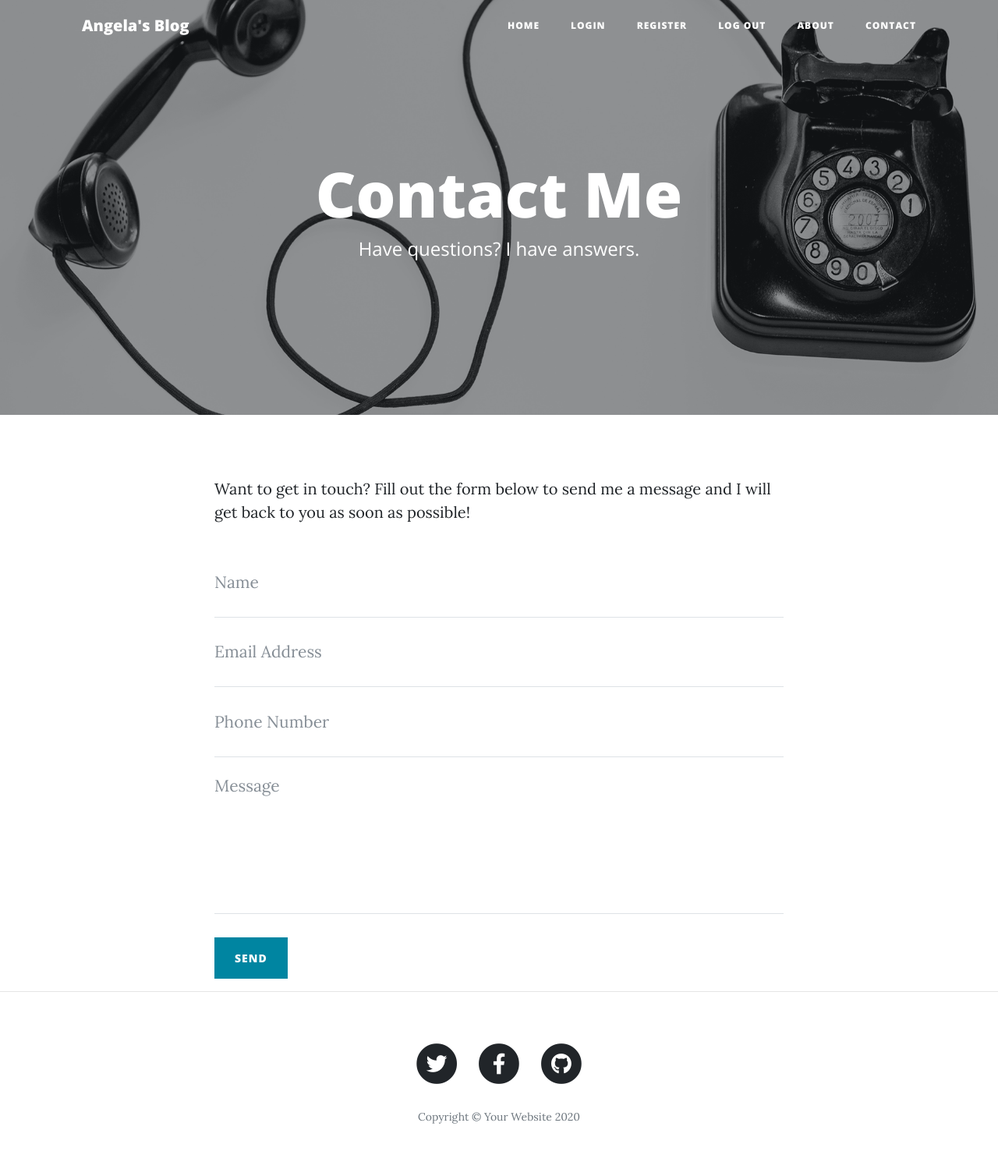
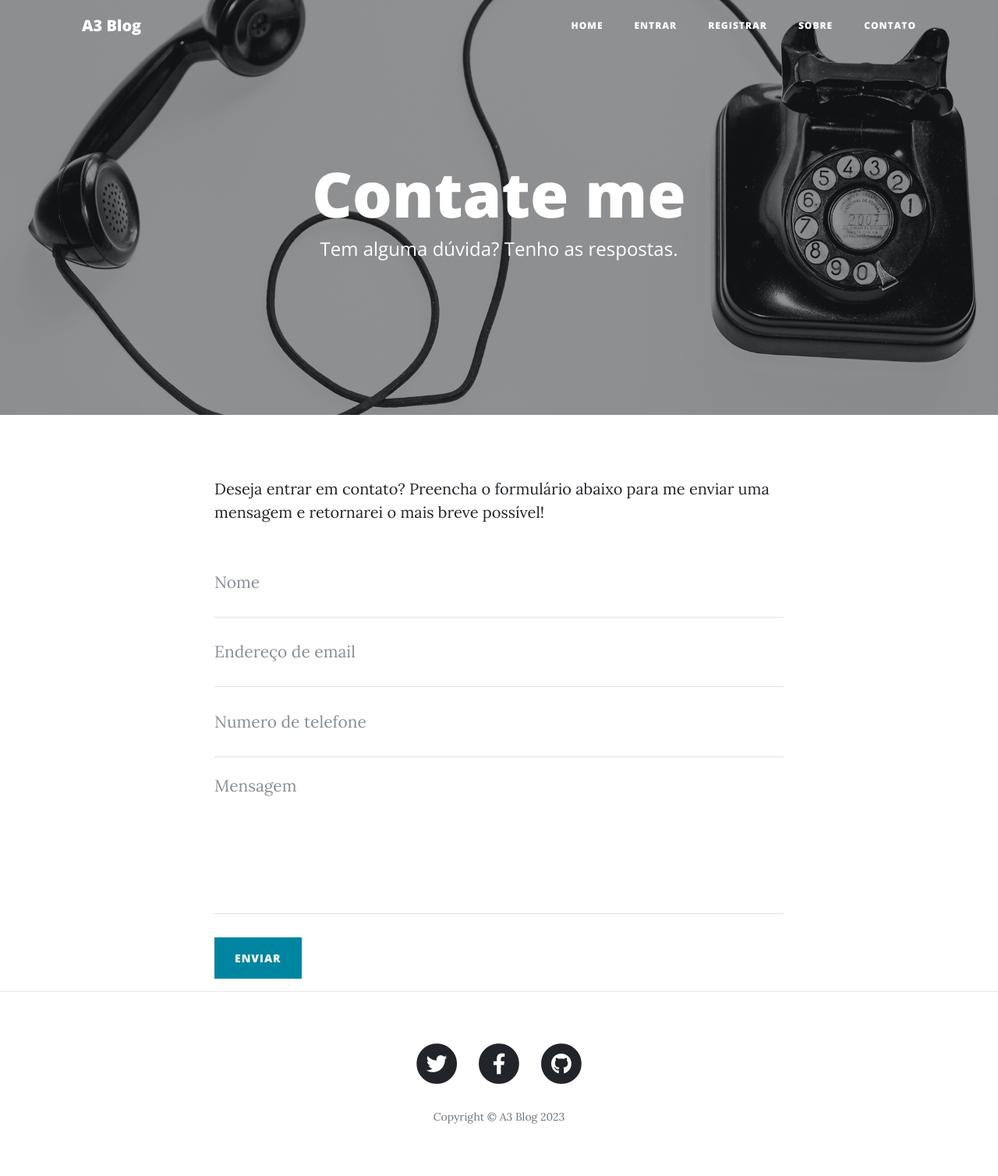
Before and after one commit to PiresRenan/Blog_A3, a Flask app: page /contact in a window 1280 px wide. Shown: the whole page at 78% size. Run offline with Flask 2, Linux system fonts and the light colour scheme; some libraries are stand-ins or nearby versions.

Commit message:
[01/06/2023]Versao de desenvolvimento 1 do projeto.

```diff
--- a/main.py
+++ b/main.py
@@ -1,77 +1,169 @@
-from flask import Flask, render_template, redirect, url_for, flash
+from flask import Flask, render_template, redirect, url_for, flash, abort
 from flask_bootstrap import Bootstrap
 from flask_ckeditor import CKEditor
 from datetime import date
+from functools import wraps
 from werkzeug.security import generate_password_hash, check_password_hash
 from flask_sqlalchemy import SQLAlchemy
 from sqlalchemy.orm import relationship
 from flask_login import UserMixin, login_user, LoginManager, login_required, current_user, logout_user
-from forms import CreatePostForm
+from forms import LoginForm, RegisterForm, CreatePostForm, CommentForm
 from flask_gravatar import Gravatar
 
 app = Flask(__name__)
 app.config['SECRET_KEY'] = '8BYkEfBA6O6donzWlSihBXox7C0sKR6b'
 ckeditor = CKEditor(app)
 Bootstrap(app)
+gravatar = Gravatar(app, size=100, rating='g', default='retro', force_default=False, force_lower=False, use_ssl=False, base_url=None)
 
-##CONNECT TO DB
 app.config['SQLALCHEMY_DATABASE_URI'] = 'sqlite:///blog.db'
 app.config['SQLALCHEMY_TRACK_MODIFICATIONS'] = False
 db = SQLAlchemy(app)
+login_manager = LoginManager()
+login_manager.init_app(app)
 
 
-##CONFIGURE TABLES
+@login_manager.user_loader
+def load_user(user_id):
+    return User.query.get(int(user_id))
+
+
+class User(UserMixin, db.Model):
+    __tablename__ = "users"
+    id = db.Column(db.Integer, primary_key=True)
+    email = db.Column(db.String(100), unique=True)
+    password = db.Column(db.String(100))
+    name = db.Column(db.String(100))
+    posts = relationship("BlogPost", back_populates="author")
+    comments = relationship("Comment", back_populates="comment_author")
+
 
 class BlogPost(db.Model):
     __tablename__ = "blog_posts"
     id = db.Column(db.Integer, primary_key=True)
-    author = db.Column(db.String(250), nullable=False)
+    author_id = db.Column(db.Integer, db.ForeignKey("users.id"))
+    author = relationship("User", back_populates="posts")
     title = db.Column(db.String(250), unique=True, nullable=False)
     subtitle = db.Column(db.String(250), nullable=False)
     date = db.Column(db.String(250), nullable=False)
     body = db.Column(db.Text, nullable=False)
     img_url = db.Column(db.String(250), nullable=False)
-db.create_all()
+    comments = relationship("Comment", back_populates="parent_post")
+
+
+class Comment(db.Model):
+    __tablename__ = "comments"
+    id = db.Column(db.Integer, primary_key=True)
+    post_id = db.Column(db.Integer, db.ForeignKey("blog_posts.id"))
+    author_id = db.Column(db.Integer, db.ForeignKey("users.id"))
+    parent_post = relationship("BlogPost", back_populates="comments")
+    comment_author = relationship("User", back_populates="comments")
+    text = db.Column(db.Text, nullable=False)
+
+
+def admin_only(f):
+    @wraps(f)
+    def decorated_function(*args, **kwargs):
+        if current_user.id != 1:
+            return abort(403)
+        return f(*args, **kwargs)
+    return decorated_function
 
 
 @app.route('/')
 def get_all_posts():
     posts = BlogPost.query.all()
-    return render_template("index.html", all_posts=posts)
+    return render_template("index.html", all_posts=posts, current_user=current_user)
 
 
-@app.route('/register')
+@app.route('/register', methods=["GET", "POST"])
 def register():
-    return render_template("register.html")
+    form = RegisterForm()
+    if form.validate_on_submit():
+
+        if User.query.filter_by(email=form.email.data).first():
+            print(User.query.filter_by(email=form.email.data).first())
+            #User already exists
+            flash("You've already signed up with that email, log in instead!")
+            return redirect(url_for('login'))
+
+        hash_and_salted_password = generate_password_hash(
+            form.password.data,
+            method='pbkdf2:sha256',
+            salt_length=8
+        )
+        new_user = User(
+            email=form.email.data,
+            name=form.name.data,
+            password=hash_and_salted_password,
+        )
+        db.session.add(new_user)
+        db.session.commit()
+        login_user(new_user)
+        return redirect(url_for("get_all_posts"))
+
+    return render_template("register.html", form=form, current_user=current_user)
 
 
-@app.route('/login')
+@app.route('/login', methods=["GET", "POST"])
 def login():
-    return render_template("login.html")
+    form = LoginForm()
+    if form.validate_on_submit():
+        email = form.email.data
+        password = form.password.data
+
+        user = User.query.filter_by(email=email).first()
+        if not user:
+            flash("That email does not exist, please try again.")
+            return redirect(url_for('login'))
+        elif not check_password_hash(user.password, password):
+            flash('Password incorrect, please try again.')
+            return redirect(url_for('login'))
+        else:
+            login_user(user)
+            return redirect(url_for('get_all_posts'))
+    return render_template("login.html", form=form, current_user=current_user)
 
 
 @app.route('/logout')
 def logout():
+    logout_user()
     return redirect(url_for('get_all_posts'))
 
 
-@app.route("/post/<int:post_id>")
+@app.route("/post/<int:post_id>", methods=["GET", "POST"])
 def show_post(post_id):
+    form = CommentForm()
     requested_post = BlogPost.query.get(post_id)
-    return render_template("post.html", post=requested_post)
+
+    if form.validate_on_submit():
+        if not current_user.is_authenticated:
+            flash("You need to login or register to comment.")
+            return redirect(url_for("login"))
+
+        new_comment = Comment(
+            text=form.comment_text.data,
+            comment_author=current_user,
+            parent_post=requested_post
+        )
+        db.session.add(new_comment)
+        db.session.commit()
+
+    return render_template("post.html", post=requested_post, form=form, current_user=current_user)
 
 
 @app.route("/about")
 def about():
-    return render_template("about.html")
+    return render_template("about.html", current_user=current_user)
 
 
 @app.route("/contact")
 def contact():
-    return render_template("contact.html")
+    return render_template("contact.html", current_user=current_user)
 
 
-@app.route("/new-post")
+@app.route("/new-post", methods=["GET", "POST"])
+@admin_only
 def add_new_post():
     form = CreatePostForm()
     if form.validate_on_submit():
@@ -86,32 +178,36 @@ def add_new_post():
         db.session.add(new_post)
         db.session.commit()
         return redirect(url_for("get_all_posts"))
-    return render_template("make-post.html", form=form)
+
+    return render_template("make-post.html", form=form, current_user=current_user)
 
 
-@app.route("/edit-post/<int:post_id>")
+
+
+@app.route("/edit-post/<int:post_id>", methods=["GET", "POST"])
+@admin_only
 def edit_post(post_id):
     post = BlogPost.query.get(post_id)
     edit_form = CreatePostForm(
         title=post.title,
         subtitle=post.subtitle,
         img_url=post.img_url,
-        author=post.author,
+        author=current_user,
         body=post.body
     )
     if edit_form.validate_on_submit():
         post.title = edit_form.title.data
         post.subtitle = edit_form.subtitle.data
         post.img_url = edit_form.img_url.data
-        post.author = edit_form.author.data
         post.body = edit_form.body.data
         db.session.commit()
         return redirect(url_for("show_post", post_id=post.id))
 
-    return render_template("make-post.html", form=edit_form)
+    return render_template("make-post.html", form=edit_form, is_edit=True, current_user=current_user)
 
 
 @app.route("/delete/<int:post_id>")
+@admin_only
 def delete_post(post_id):
     post_to_delete = BlogPost.query.get(post_id)
     db.session.delete(post_to_delete)
@@ -120,4 +216,6 @@ def delete_post(post_id):
 
 
 if __name__ == "__main__":
-    app.run(host='0.0.0.0', port=5000)
+    with app.app_context():
+        db.create_all()
+    app.run(host='0.0.0.0', port=5000, debug=True)
--- a/pyproject.toml
+++ b/pyproject.toml
@@ -1,9 +1,9 @@
 [tool]
 [tool.poetry]
-authors = ["Your Name <you@example.com>"]
+authors = ["Renan Pires <renan.sp.121@hotmail.com>"]
 name = "root"
 version = "0.0.0"
 description="flask template"
 [tool.poetry.dependencies]
-flask = "==1.0.2"
-python = "^3.8"
+flask = "==1.1.2"
+python = "^3.11"
--- a/templates/about.html
+++ b/templates/about.html
@@ -7,8 +7,8 @@
       <div class="row">
         <div class="col-lg-8 col-md-10 mx-auto">
           <div class="page-heading">
-            <h1>About Me</h1>
-            <span class="subheading">This is what I do.</span>
+            <h1>Sobre mim</h1>
+            <span class="subheading">Isso é o que faço.</span>
           </div>
         </div>
       </div>
--- a/templates/contact.html
+++ b/templates/contact.html
@@ -7,8 +7,8 @@
       <div class="row">
         <div class="col-lg-8 col-md-10 mx-auto">
           <div class="page-heading">
-            <h1>Contact Me</h1>
-            <span class="subheading">Have questions? I have answers.</span>
+            <h1>Contate me</h1>
+            <span class="subheading">Tem alguma dúvida? Tenho as respostas.</span>
           </div>
         </div>
       </div>
@@ -19,42 +19,39 @@
   <div class="container">
     <div class="row">
       <div class="col-lg-8 col-md-10 mx-auto">
-        <p>Want to get in touch? Fill out the form below to send me a message and I will get back to you as soon as possible!</p>
-        <!-- Contact Form - Enter your email address on line 19 of the mail/contact_me.php file to make this form work. -->
-        <!-- WARNING: Some web hosts do not allow emails to be sent through forms to common mail hosts like Gmail or Yahoo. It's recommended that you use a private domain email address! -->
-        <!-- To use the contact form, your site must be on a live web host with PHP! The form will not work locally! -->
+        <p>Deseja entrar em contato? Preencha o formulário abaixo para me enviar uma mensagem e retornarei o mais breve possível!</p>
         <form name="sentMessage" id="contactForm" novalidate>
           <div class="control-group">
             <div class="form-group floating-label-form-group controls">
-              <label>Name</label>
-              <input type="text" class="form-control" placeholder="Name" id="name" required data-validation-required-message="Please enter your name.">
+              <label>Nome</label>
+              <input type="text" class="form-control" placeholder="Nome" id="name" required data-validation-required-message="Por favor, digite seu nome.">
               <p class="help-block text-danger"></p>
             </div>
           </div>
           <div class="control-group">
             <div class="form-group floating-label-form-group controls">
-              <label>Email Address</label>
-              <input type="email" class="form-control" placeholder="Email Address" id="email" required data-validation-required-message="Please enter your email address.">
+              <label>Endereço de email</label>
+              <input type="email" class="form-control" placeholder="Endereço de email" id="email" required data-validation-required-message="Por favor, digite seu email.">
               <p class="help-block text-danger"></p>
             </div>
           </div>
           <div class="control-group">
             <div class="form-group col-xs-12 floating-label-form-group controls">
-              <label>Phone Number</label>
-              <input type="tel" class="form-control" placeholder="Phone Number" id="phone" required data-validation-required-message="Please enter your phone number.">
+              <label>Numero de telefone</label>
+              <input type="tel" class="form-control" placeholder="Numero de telefone" id="phone" required data-validation-required-message="Por favor, digite seu numero de telefone.">
               <p class="help-block text-danger"></p>
             </div>
           </div>
           <div class="control-group">
             <div class="form-group floating-label-form-group controls">
-              <label>Message</label>
-              <textarea rows="5" class="form-control" placeholder="Message" id="message" required data-validation-required-message="Please enter a message."></textarea>
+              <label>Mensagem</label>
+              <textarea rows="5" class="form-control" placeholder="Mensagem" id="message" required data-validation-required-message="Por favor, digite sua mensagem."></textarea>
               <p class="help-block text-danger"></p>
             </div>
           </div>
           <br>
           <div id="success"></div>
-          <button type="submit" class="btn btn-primary" id="sendMessageButton">Send</button>
+          <button type="submit" class="btn btn-primary" id="sendMessageButton">Enviar</button>
         </form>
       </div>
     </div>
--- a/templates/footer.html
+++ b/templates/footer.html
@@ -29,7 +29,7 @@
               </a>
             </li>
           </ul>
-          <p class="copyright text-muted">Copyright &copy; Your Website 2020</p>
+          <p class="copyright text-muted">Copyright &copy; A3 Blog 2023</p>
         </div>
       </div>
     </div>
--- a/templates/header.html
+++ b/templates/header.html
@@ -1,5 +1,5 @@
 <!DOCTYPE html>
-<html lang="en">
+<html lang="pt-br">
 
 <head>
 
@@ -8,7 +8,7 @@
   <meta name="description" content="">
   <meta name="author" content="">
 
-  <title>Angela's Blog</title>
+  <title>A3's Blog</title>
 
   <!-- Bootstrap core CSS -->
   <link href="{{ url_for('static', filename='vendor/bootstrap/css/bootstrap.min.css') }}" rel="stylesheet">
@@ -26,9 +26,9 @@
 <body>
 
   <!-- Navigation -->
-  <nav class="navbar navbar-expand-lg navbar-light fixed-top" id="mainNav">
+  <nav class="navbar navbar-expand-md navbar-light fixed-top" id="mainNav">
     <div class="container">
-      <a class="navbar-brand" href="{{url_for('get_all_posts')}}">Angela's Blog</a>
+      <a class="navbar-brand" href="{{url_for('get_all_posts')}}">A3 Blog</a>
       <button class="navbar-toggler navbar-toggler-right" type="button" data-toggle="collapse" data-target="#navbarResponsive" aria-controls="navbarResponsive" aria-expanded="false" aria-label="Toggle navigation">
         Menu
         <i class="fas fa-bars"></i>
@@ -38,23 +38,23 @@
           <li class="nav-item">
             <a class="nav-link" href="{{ url_for('get_all_posts') }}">Home</a>
           </li>
-
+          {% if not current_user.is_authenticated: %}
           <li class="nav-item">
-            <a class="nav-link" href="{{ url_for('login') }}">Login</a>
+            <a class="nav-link" href="{{ url_for('login') }}">Entrar</a>
           </li>
           <li class="nav-item">
-            <a class="nav-link" href="{{ url_for('register') }}">Register</a>
+            <a class="nav-link" href="{{ url_for('register') }}">Registrar</a>
           </li>
-
+          {% else: %}
           <li class="nav-item">
-            <a class="nav-link" href="{{ url_for('logout') }}">Log Out</a>
+            <a class="nav-link" href="{{ url_for('logout') }}">Sair</a>
           </li>
-
+          {% endif %}
           <li class="nav-item">
-            <a class="nav-link" href="{{ url_for('about') }}">About</a>
+            <a class="nav-link" href="{{ url_for('about') }}">Sobre</a>
           </li>
           <li class="nav-item">
-            <a class="nav-link" href="{{ url_for('contact') }}">Contact</a>
+            <a class="nav-link" href="{{ url_for('contact') }}">Contato</a>
           </li>
         </ul>
       </div>
```
Also changed, not shown: forms.py (+24 -6 lines), static/js/clean-blog.js (+2 -8 lines), static/js/contact_me.js (+5 -13 lines), templates/index.html (+7 -6 lines), templates/login.html (+9 -2 lines), templates/make-post.html (+4 -4 lines), templates/post.html (+22 -11 lines), templates/register.html (+3 -5 lines), blog.db.
